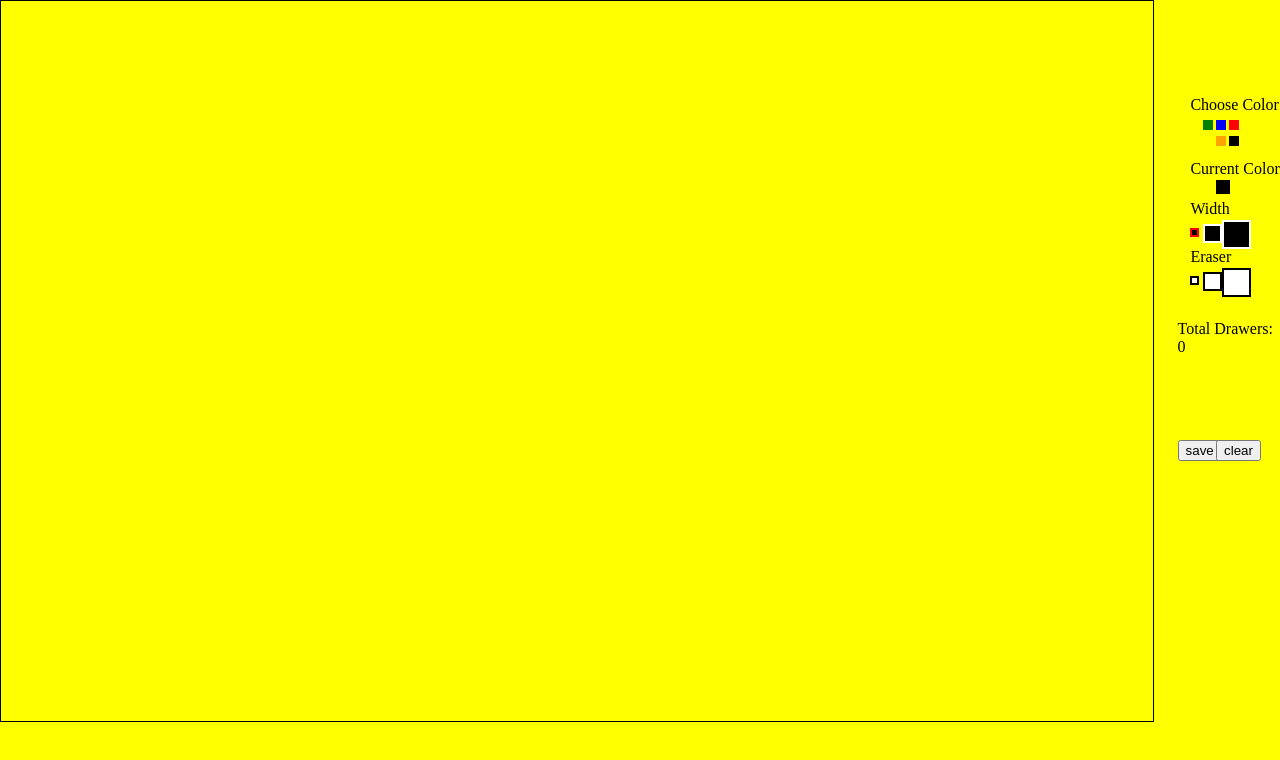
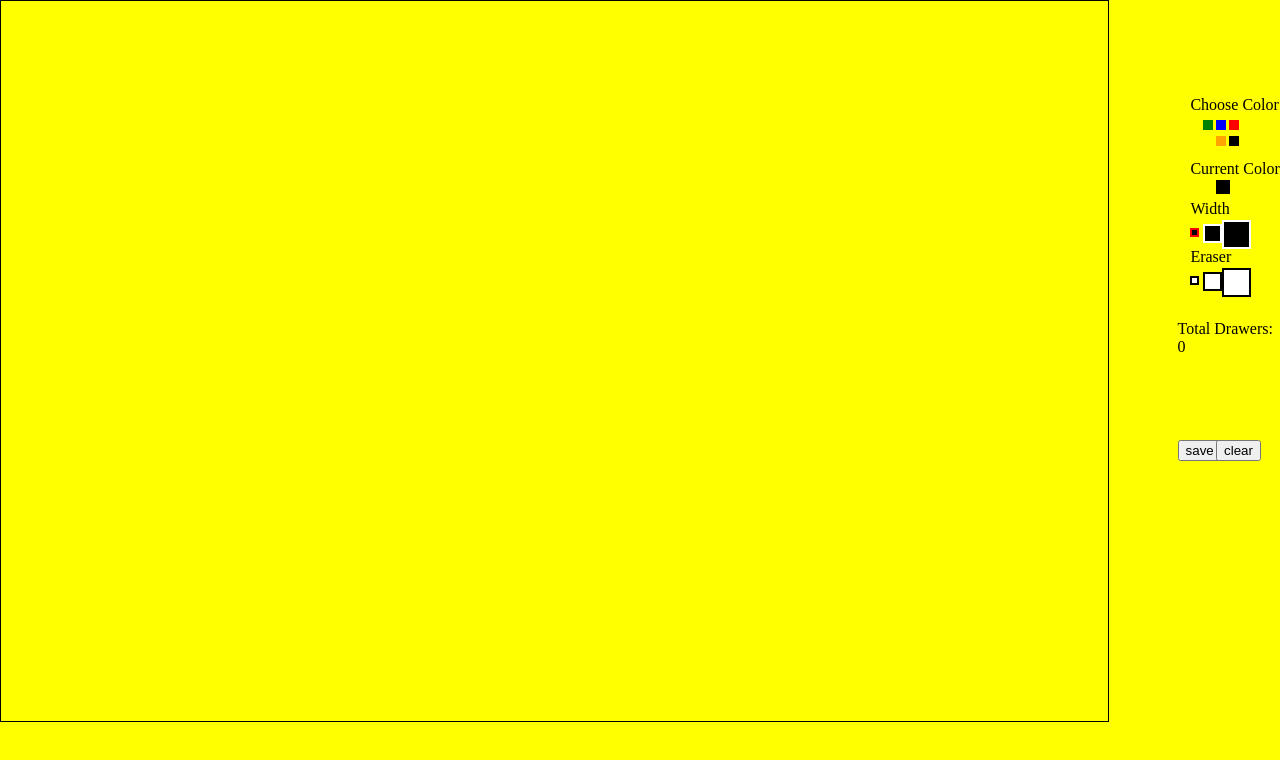
Before and after one commit to li-darren/EzCollab, a website: page public/index.html in a window 1280 px wide. Drawn offline with nearby package versions, Linux system fonts and the light colour scheme; no server answers.

Commit message:
added auto rescale canvas size feature

```diff
--- a/public/canvas.js
+++ b/public/canvas.js
@@ -190,8 +190,34 @@ function setPositionTablet(e) {
 }
 
 function resize(){
-    canvas.width = window.innerWidth * .9;
-    canvas.height = window.innerHeight * .9;
+
+
+
+    width = window.innerWidth * 0.864989814410439;
+    height = window.innerHeight * .997;
+
+
+    //1080p ratio with chrome should be about
+
+    // var canvas_ratio_1080p = {
+    //     width: 1660.7804436680428,
+    //     height: 934.189
+    // };
+
+    if ((window.innerWidth / window.innerHeight) > (1920/1080)){//this means that the width ratio is larger than the height, aka widescreen
+        //then keep height and readjust width
+        width = window.innerHeight * (1920/1080);
+    }
+    else{
+        height = window.innerWidth / (1920/1080);
+    }
+
+    console.log('canvas width: ', width);
+    console.log('canvas height: ', height);
+
+    canvas.width = width;
+    canvas.height = height;
+
 }
 
 function draw(e){
--- a/public/index.html
+++ b/public/index.html
@@ -24,8 +24,8 @@
         }
     </style>
 
-    <!-- <script src="http://localhost:5000/socket.io/socket.io.js"></script> -->
-    <script src="/socket.io/socket.io.js"></script>
+    <script src="http://localhost:5000/socket.io/socket.io.js"></script>
+    <!-- <script src="/socket.io/socket.io.js"></script> -->
 
 
 </head>
@@ -53,8 +53,8 @@
         <canvas></canvas>
         <script>
             console.log("Attempting to Connect");
-            // var socket = io.connect("http://localhost:5000");
-            var socket = io.connect("http://ec2-3-92-177-98.compute-1.amazonaws.com:5000/");
+            var socket = io.connect("http://localhost:5000");
+            // var socket = io.connect("http://ec2-3-92-177-98.compute-1.amazonaws.com:5000/");
             console.log("Connected Socket from Client Side!");
 
             socket.on('getCount', function(total_users){
```
